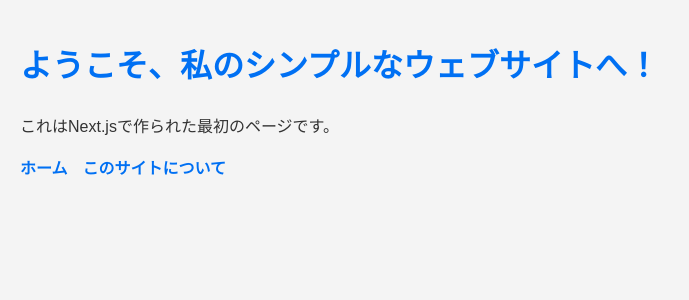
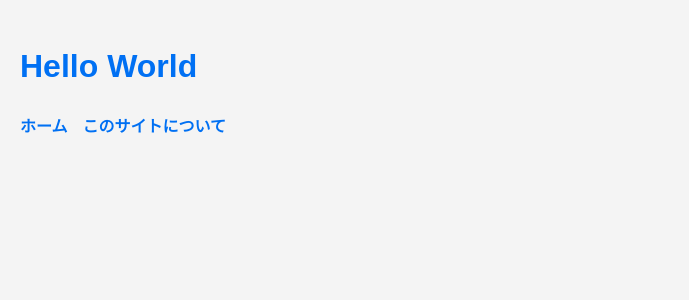
Before and after one commit to kazuki-kusayanagi-uhero/omiai-test, a Next.js app: page / in a window 1280 px wide. Shown: the top 300 px of the page, without its empty margins (0-689 px from the left). Built offline with nearby package versions, Linux system fonts and the light colour scheme.

Commit message:
ページの表示を変更

```diff
--- a/src/app/page.tsx
+++ b/src/app/page.tsx
@@ -4,8 +4,7 @@ import Link from 'next/link'; // Linkコンポーネントをインポート
 export default function Home() {
   return (
     <div>
-      <h1>ようこそ、私のシンプルなウェブサイトへ！</h1>
-      <p>これはNext.jsで作られた最初のページです。</p>
+      <h1>Hello World</h1>
       <nav>
         <ul>
           <li>
```
